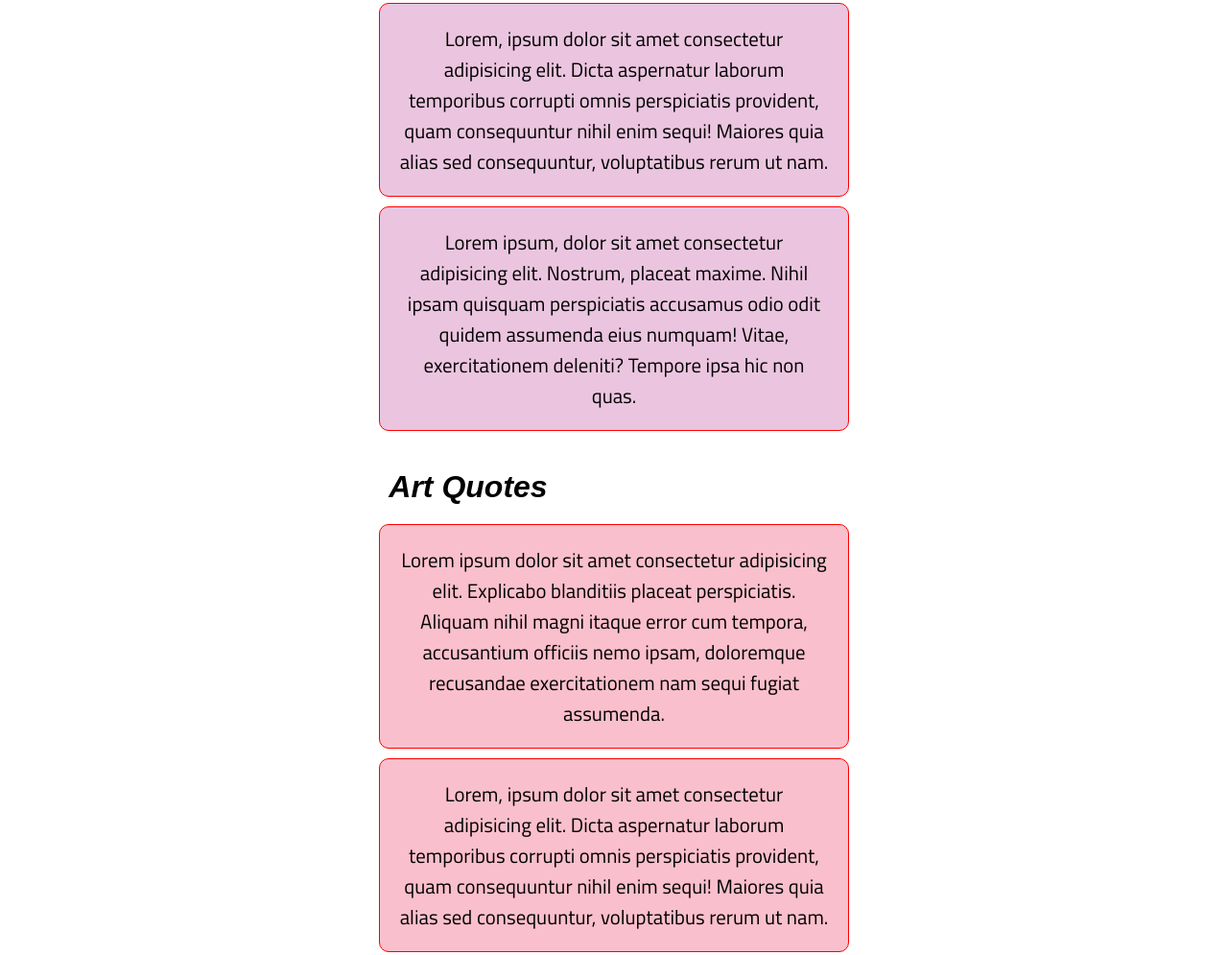
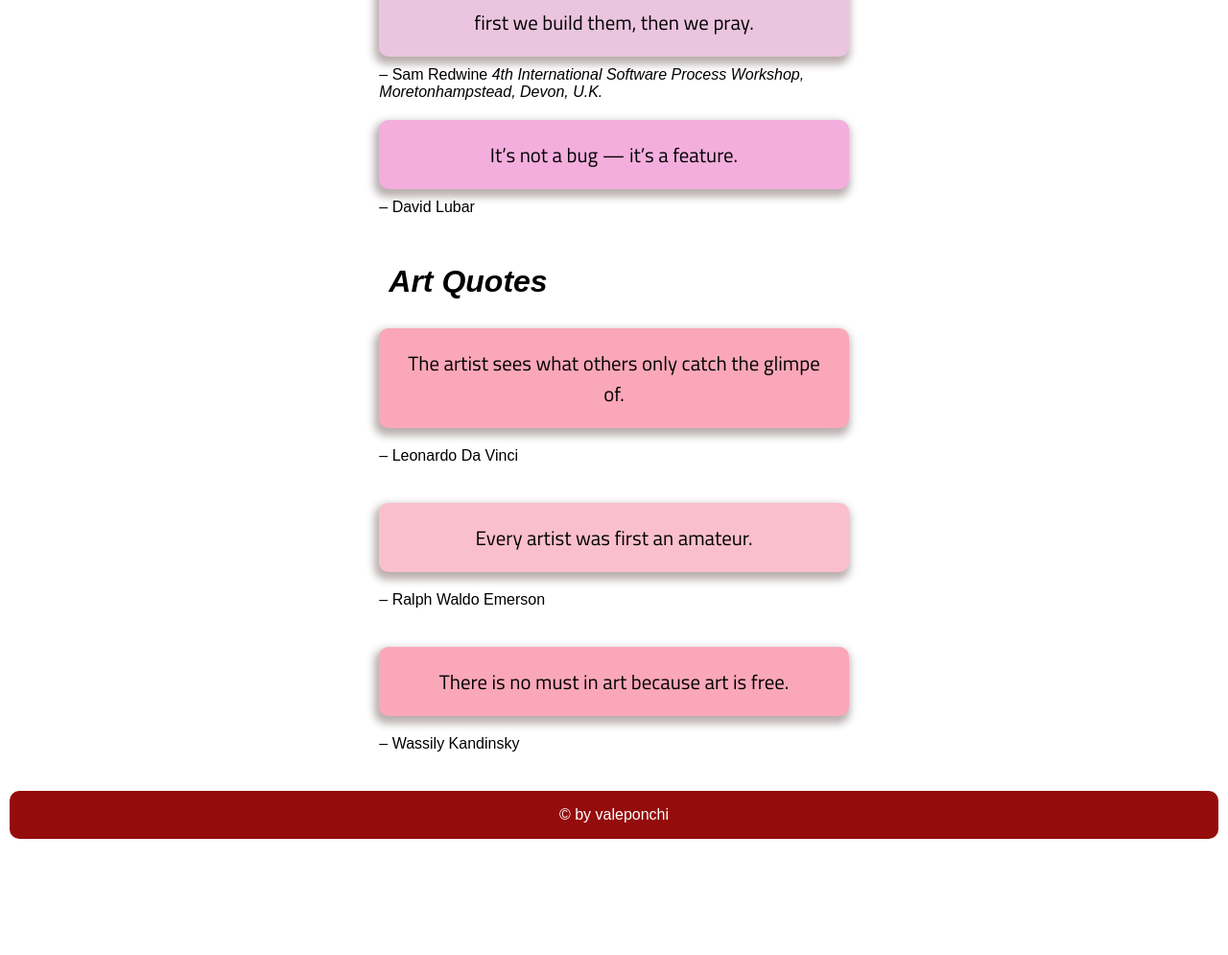
Before and after one commit to valeponchi/boolean-uk-html-quotebook, a website: page index.html in a window 1280 px wide. Shown: the part 999-1994 px from the top of the page at 96% size. After the commit the page ends 1883 px from the top, so only its background shows below. Drawn offline with Linux system fonts and the light colour scheme; a web font is replaced by a local one.

Commit message:
boolean-uk-html-quotebook

```diff
--- a/index.html
+++ b/index.html
@@ -18,32 +18,36 @@
     </header>
 
     <main>
-      <div class="quote-wrapper">
-
-          <article class="quotes inspo-box">
-            <h2 class="title">Inspirational Quotes</h2>
-            <p class="text">The secret of getting ahead is getting started. – <br> Mark Twain.</p>
-            <p class="text">Don’t limit yourself. Many people limit themselves to what they think they can do. You can go as far as your mind lets you. What you believe, remember, you can achieve. – <br> Mary Kay Ash</p>
-            <p class="text">Everything you can imagine is real. ― <br> Pablo Picasso</p>
-          </article>
+      <section class="quote-wrapper">
+        <h2 class="title">Inspirational Quotes</h2>
+        <figure class="quotes inspo-box">
+          <blockquote cite="https://www.oberlo.co.uk/blog/motivational-quotes">
+          <p class="text">The secret of getting ahead is getting started.<figcaption>– Mark Twain</figcaption></p>
+          <p class="text">Don’t limit yourself. Many people limit themselves to what they think they can do. You can go as far as your mind lets you. What you believe, remember, you can achieve.<figcaption>– Mary Kay Ash</figcaption></p>
+          <p class="text">Everything you can imagine is real.<figcaption>– Pablo Picasso</figcaption></p>
+        </figure>
 
 
-        <article class="quotes developers">
-            <h2 class="title">Developers Quotes</h2>
-            <p class="text">Lorem ipsum dolor sit amet consectetur adipisicing elit. Explicabo blanditiis placeat perspiciatis. Aliquam nihil magni itaque error cum tempora, accusantium officiis nemo ipsam, doloremque recusandae exercitationem nam sequi fugiat assumenda.</p>
-            <p class="text">Lorem, ipsum dolor sit amet consectetur adipisicing elit. Dicta aspernatur laborum temporibus corrupti omnis perspiciatis provident, quam consequuntur nihil enim sequi! Maiores quia alias sed consequuntur, voluptatibus rerum ut nam.</p>
-            <p class="text">Lorem ipsum, dolor sit amet consectetur adipisicing elit. Nostrum, placeat maxime. Nihil ipsam quisquam perspiciatis accusamus odio odit quidem assumenda eius numquam! Vitae, exercitationem deleniti? Tempore ipsa hic non quas.</p>
-        </article>
+        <h2 class="title">Developers Quotes</h2>
+        <figure class="quotes developers">
+          <blockquote cite="">
+          <p class="text">Always code as if the guy who ends up maintaining your code will be a violent psychopath who knows where you live.<figcaption>– John F. Woods</figcaption></p>
+          <p class="text">Software and cathedrals are much the same — first we build them, then we pray.<figcaption>– Sam Redwine <cite>4th International Software Process Workshop, Moretonhampstead, Devon, U.K.</cite></figcaption></p>
+          <p class="text">It’s not a bug — it’s a feature.<figcaption>– David Lubar</figcaption></p>
+        </figure>
 
-        <article class="quotes art">
-            <h2 class="title">Art Quotes</h2>
-            <p class="text">Lorem ipsum dolor sit amet consectetur adipisicing elit. Explicabo blanditiis placeat perspiciatis. Aliquam nihil magni itaque error cum tempora, accusantium officiis nemo ipsam, doloremque recusandae exercitationem nam sequi fugiat assumenda.</p>
-            <p class="text">Lorem, ipsum dolor sit amet consectetur adipisicing elit. Dicta aspernatur laborum temporibus corrupti omnis perspiciatis provident, quam consequuntur nihil enim sequi! Maiores quia alias sed consequuntur, voluptatibus rerum ut nam.</p>
-            <p class="text">Lorem ipsum, dolor sit amet consectetur adipisicing elit. Nostrum, placeat maxime. Nihil ipsam quisquam perspiciatis accusamus odio odit quidem assumenda eius numquam! Vitae, exercitationem deleniti? Tempore ipsa hic non quas.</p>
-        </article>
-    </div>
+        <h2 class="title">Art Quotes</h2>
+        <figure class="quotes art">
+          <p class="text">The artist sees what others only catch the glimpe of.<figcaption>– Leonardo Da Vinci</figcaption></p>
+          <p class="text">Every artist was first an amateur.<figcaption>– Ralph Waldo Emerson</figcaption></p>
+          <p class="text">There is no must in art because art is free.<figcaption>– Wassily Kandinsky</figcaption></p>
+        </figure>
+     </section>
+    </main>
 
-    </main>
+    <footer class="rights">
+      <p>&copy; by valeponchi</p>
+    </footer>
 
   </body>
 </html>
--- a/style.css
+++ b/style.css
@@ -7,9 +7,9 @@
 
 body {
   display: grid;
-  grid-template-rows: 100px 1fr;
+  grid-template-rows: 100px 1fr 50px;
   grid-gap: 10px;
-  padding: 20px;
+  padding: 10px;
 }
 
 header,
@@ -22,7 +22,6 @@ main,
 
                   /* HEADER START */
 header {
-  border: 1px solid black;
   border-radius: 10px;
   align-items: center;
   background-color: #950C0C;
@@ -41,7 +40,7 @@ header h1 {
 main {
   grid-gap: 10px;
   grid-template:
-  ". quotes ." 50px/
+  ". quotes ." 1fr/
   auto 55ch auto;
   }
 
@@ -51,17 +50,22 @@ main {
 
 
 
-/* quotes boxes!!!! */
+/* all quotes boxes!!!! */
 .quotes {
   display: grid;
   grid-gap: 10px;
   margin-top: 30px;
 }
 
+figcaption {
+  padding-top: 10px;
+  padding-bottom: 20px;
+}
+
 
 /* box-title */
 h2 {
-  margin: 10px 10px;
+  margin: 30px 10px;
   font-weight: bold;
   font-style: italic;
   font-size: 2rem;
@@ -71,7 +75,6 @@ h2 {
 .text {
   display: grid;
   grid-gap: 10px;
-  border: 1px solid red;
   border-radius: 10px;
 
   place-items: center;
@@ -80,17 +83,43 @@ h2 {
 
   text-align: center;
   padding: 20px;
+
+  box-shadow: -2px 5px 8px 3px rgba(41, 10, 10, 0.329);
 }
+
 
 .inspo-box .text {
   background-color: rgb(241, 196, 158);
+}
+
+.inspo-box p:nth-child(even) {
+  background-color: rgb(252, 179, 120);
 }
 
 .developers .text {
   background-color: rgb(235, 197, 223);
 }
 
+.developers p:nth-child(odd) {
+  background-color: rgb(243, 174, 221);
+}
+
 .art .text {
   background-color: rgb(250, 191, 204);
 }
+
+.art p:nth-child(odd) {
+  background-color: rgb(250, 167, 185);
+}
+
                         /* MAIN ENDS */
+
+
+                        /* footer start */
+footer {
+  display: grid;
+  place-items: center;
+  background-color: #950C0C;
+  color: #fff;
+  border-radius: 10px;
+}
```
